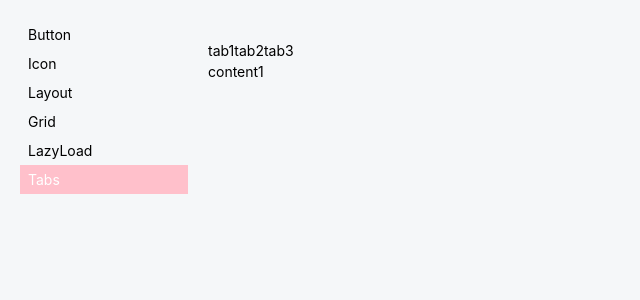
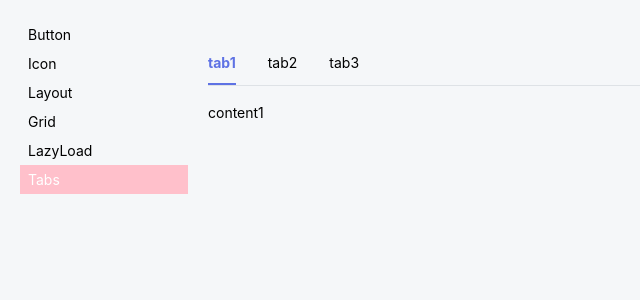
Before and after one commit to wangkaiwd/go-ui, a Vue app: page /#/tabs in a window 1280 px wide. Shown: the top 300 px of the page, without its empty margins (0-640 px from the left). Built offline with nearby package versions, Linux system fonts and the light colour scheme.

Commit message:
feat: line transition animation

```diff
--- a/src/components/tabs/tabs.vue
+++ b/src/components/tabs/tabs.vue
@@ -1,12 +1,15 @@
 <template>
   <div class="tabs">
-    <ul class="tabs-label-wrapper">
+    <ul class="tabs-label-wrapper" ref="labelWrapper">
       <li
         class="tabs-label-item"
-        @click="onChange(label)" v-for="label in labels"
+        @click="onChange(item.key)" v-for="(item,i) in labels"
+        :class="{active: value === item.key}"
+        ref="labelItems"
       >
-        {{ label }}
+        {{ item.label }}
       </li>
+      <div class="line" ref="line"></div>
     </ul>
     <slot></slot>
   </div>
@@ -27,31 +30,75 @@ export default {
   },
   data () {
     return {
-      labels: []
+      labels: [],
     };
+  },
+  computed: {
+    activeIndex () {
+      return this.labels.findIndex(label => label.key === this.value);
+    }
   },
   mounted () {
     this.getLabels();
+    this.calculateLinePosition();
   },
   methods: {
     getLabels () {
       this.labels = this.$children.map(child => {
-        console.log('child', child);
-        return child.label;
+        return { label: child.label, key: child.key };
       });
     },
     onChange (key) {
       this.$emit('input', key);
       this.$emit('change', key);
-    }
+      this.calculateLinePosition();
+    },
+    calculateLinePosition () {
+      this.$nextTick(() => {
+        if (this.activeIndex === undefined) {return; }
+        // line width equal active tab width
+        const { labelWrapper, line, labelItems } = this.$refs;
+        const activeLabel = labelItems[this.activeIndex];
+        const { left: wrapperLeft } = labelWrapper.getBoundingClientRect();
+        const { left: labelLeft, width } = activeLabel.getBoundingClientRect();
+        line.style.left = labelLeft - wrapperLeft + 'px';
+        line.style.width = width + 'px';
+      });
+    },
   }
 };
 </script>
 
 <style lang="scss" scoped>
+@import '~@/assets/styles/vars.scss';
 .tabs {
   .tabs-label-wrapper {
+    position: relative;
     display: flex;
+    border-bottom: 1px solid $gray300;
+    margin-bottom: 16px;
+  }
+  .tabs-label-item {
+    cursor: pointer;
+    margin-right: 32px;
+    padding: 12px 0;
+    &:hover {
+      color: $primary;
+    }
+    &.active {
+      font-weight: bold;
+      color: $primary;
+    }
+  }
+  .line {
+    position: absolute;
+    transition: all 0.3s;
+    transition-property: left, width;
+    left: 0;
+    bottom: 0;
+    width: 40px;
+    height: 2px;
+    background-color: $primary;
   }
 }
 </style>
```
